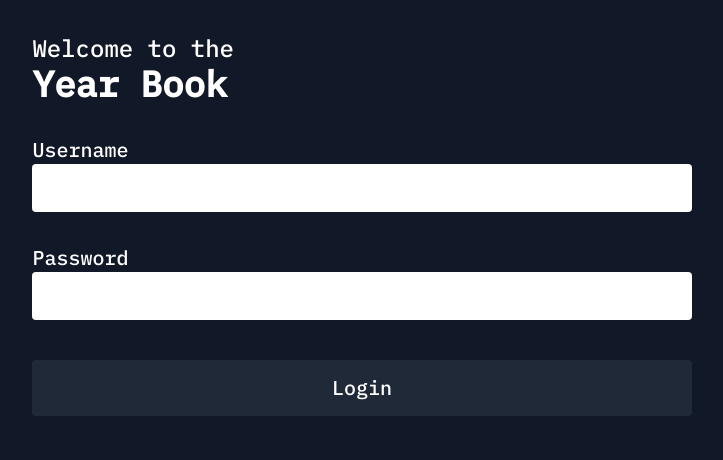
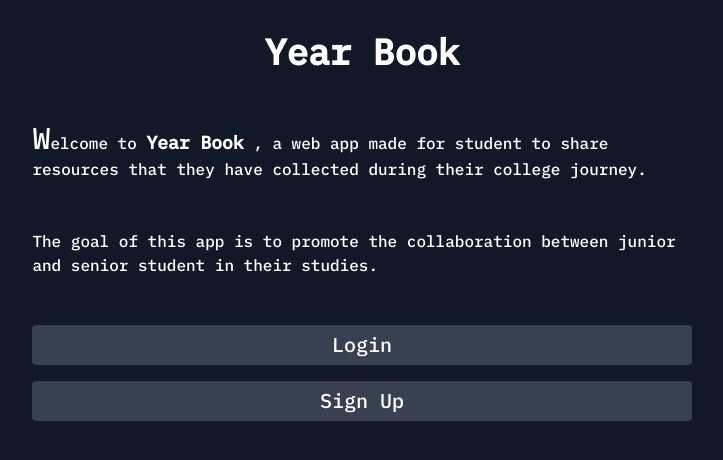
Before and after one commit to utkarsh1311/year-book, a React (Create React App) app: page / in a window 1280 px wide. Shown: the top 460 px of the page, without its empty margins (278-1001 px from the left). Built offline with nearby package versions, Linux system fonts and the light colour scheme.

Commit message:
feat:add selection css

```diff
--- a/src/App.js
+++ b/src/App.js
@@ -1,14 +1,9 @@
-// import Navbar from "./components/Navbar";
-// import Profile from "./components/Profile";
-// import YearGrid from "./components/YearGrid";
-import MainPage from "./components/MainPage";
-import Login from './components/Login';
-// import YearPage from "./components/YearPage";
+import Landing from "./components/Landing";
 function App() {
 	return (
-		<div className="font-primary bg-gray-900 w-screen min-h-screen md:px-16 lg:grid lg:grid-cols-5 ">
+		<div className="font-primary selection:text-blue-800 selection:bg-yellow-300 bg-gray-900 w-screen min-h-screen md:px-16 lg:grid lg:grid-cols-5 ">
 			<div className="lg:col-start-2 lg:col-end-5">
-				<Login />
+				<Landing />
 			</div>
 		</div>
 	);
--- a/src/components/Login.js
+++ b/src/components/Login.js
@@ -1,4 +1,10 @@
+import { useState } from "react";
+
 const Login = () => {
+	const [userData, setUserData] = useState({
+		username: "",
+		password: "",
+	});
 	return (
 		<div className="text-white px-4 py-8">
 			<h1 className="text-2xl font-primary tracking-">
```
